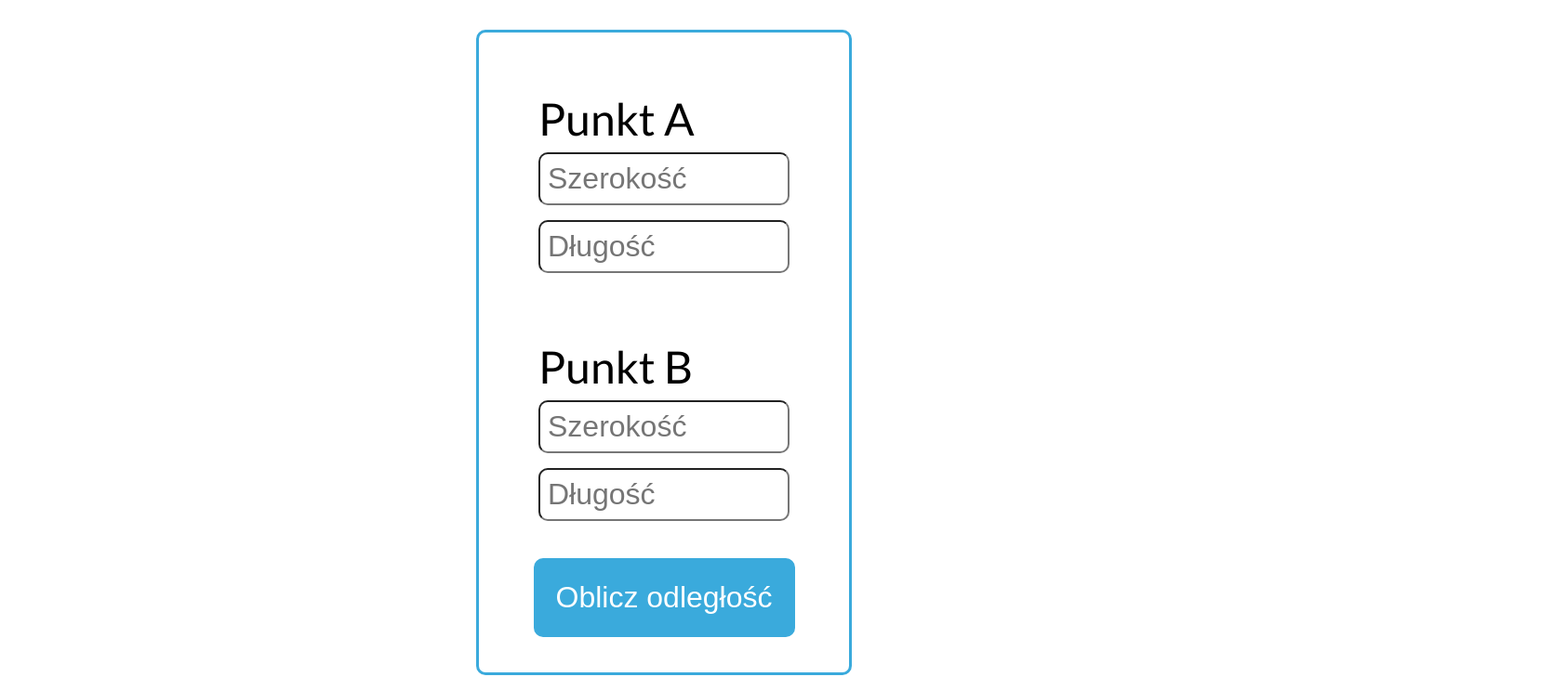
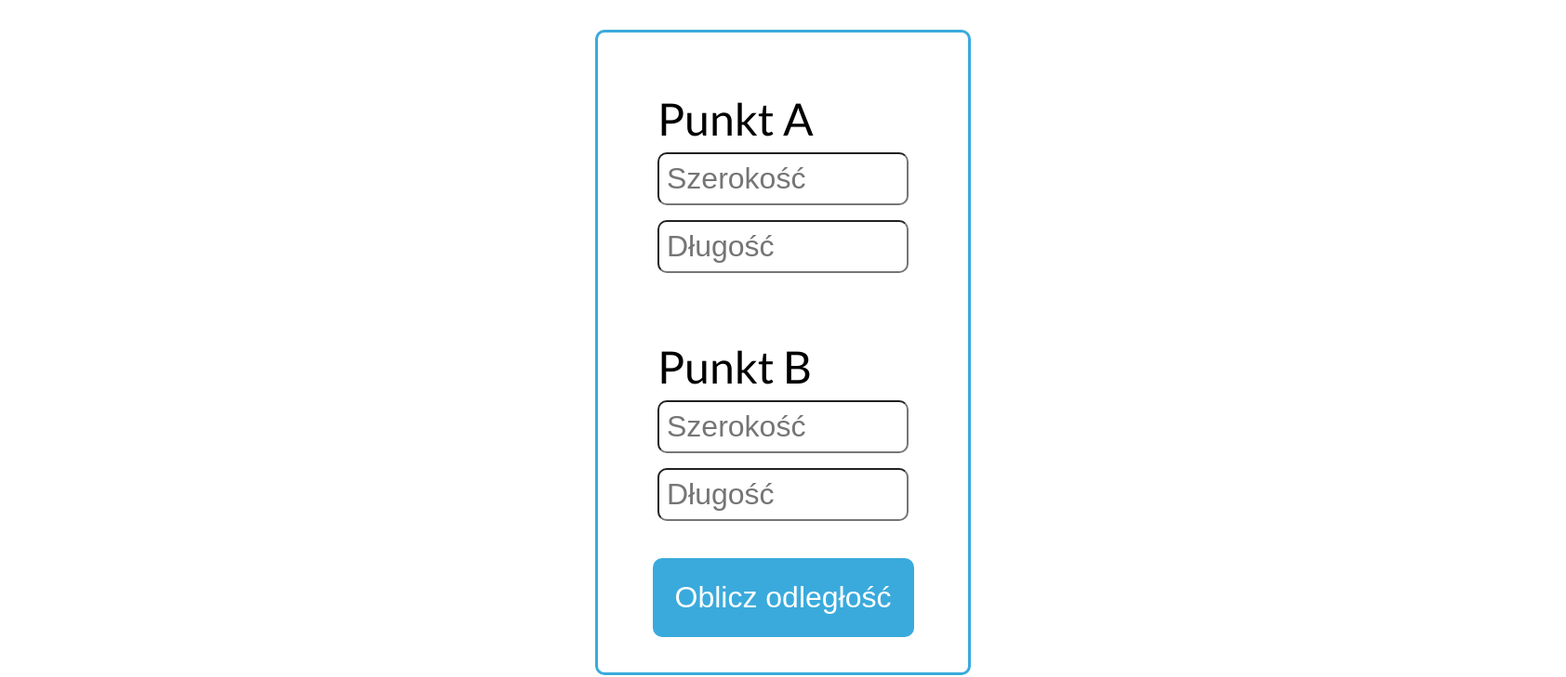
Before and after one commit to t-rogalski/distancecalculator, a Vue app: page / in a window 1280 px wide. Shown: the top 729 px of the page at 93% size, 1684 px wide, since content can reach past the window. Built offline with nearby package versions, Linux system fonts and the light colour scheme.

Commit message:
Małe zmiany

```diff
--- a/src/GeoForm.css
+++ b/src/GeoForm.css
@@ -19,11 +19,14 @@ form {
   flex-direction: column;
   border: 3px solid #3aaadc;
   border-radius: 10px;
-  margin: 2rem 40vw;
+  margin: 2rem 40rem;
   padding: clamp(1rem, 3vw, 2rem);
   padding-bottom: clamp(1.5rem, 3vw, 3rem);
   transition: margin 0.5s cubic-bezier(0.4, 0, 0.2, 1);
-  max-width: fit-content;
+}
+
+.rolling {
+  margin: 2rem clamp(0.5rem, 5vw, 4rem);
 }
 
 .formWrapper {
@@ -50,7 +53,3 @@ button:hover {
   background-color: hsl(199, 70%, 5%);
   cursor: pointer;
 }
-
-.rolling {
-  margin: 2rem clamp(0.5rem, 5vw, 4rem);
-}
--- a/src/MapDisplay.css
+++ b/src/MapDisplay.css
@@ -1,4 +1,4 @@
 #map {
   min-height: clamp(300px, 80vh, 700px);
-  width: clamp(300px, 50vw, 900px);
+  width: clamp(300px, 70vw, 1200px);
 }
```
